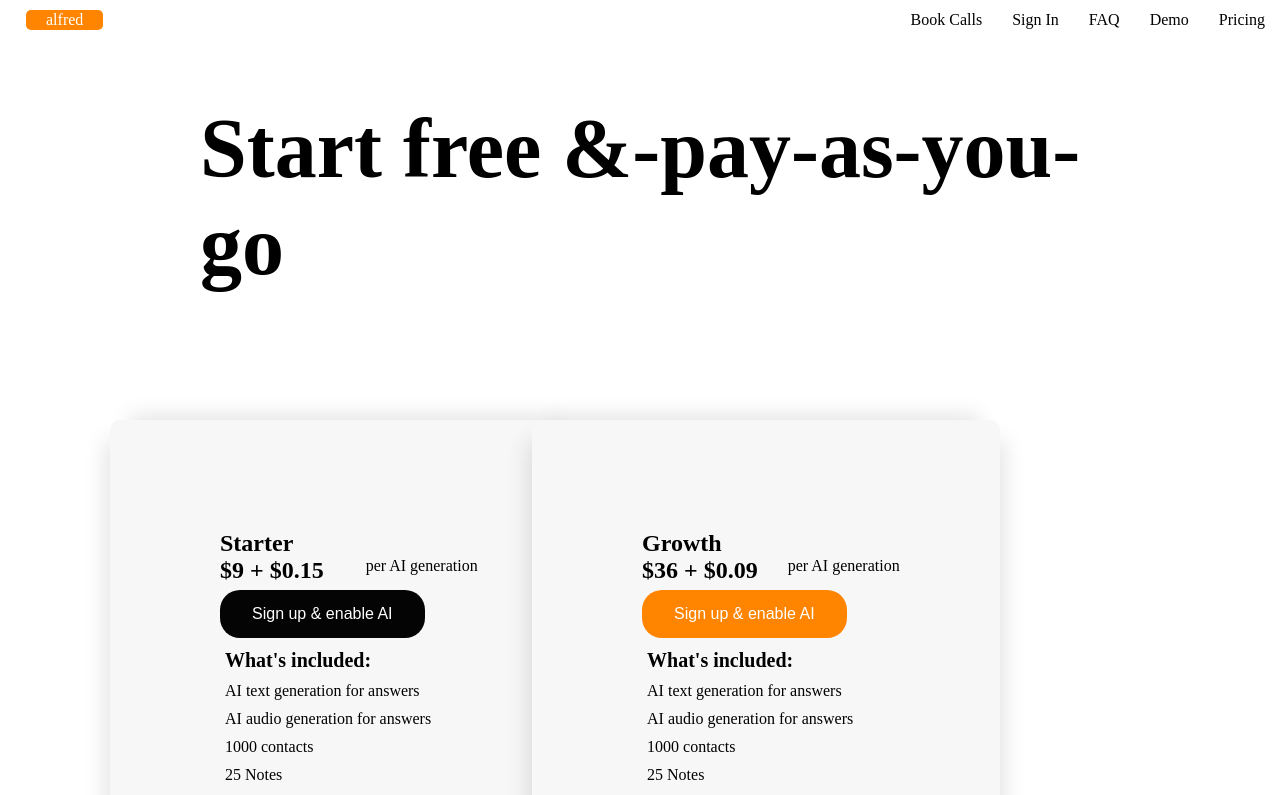
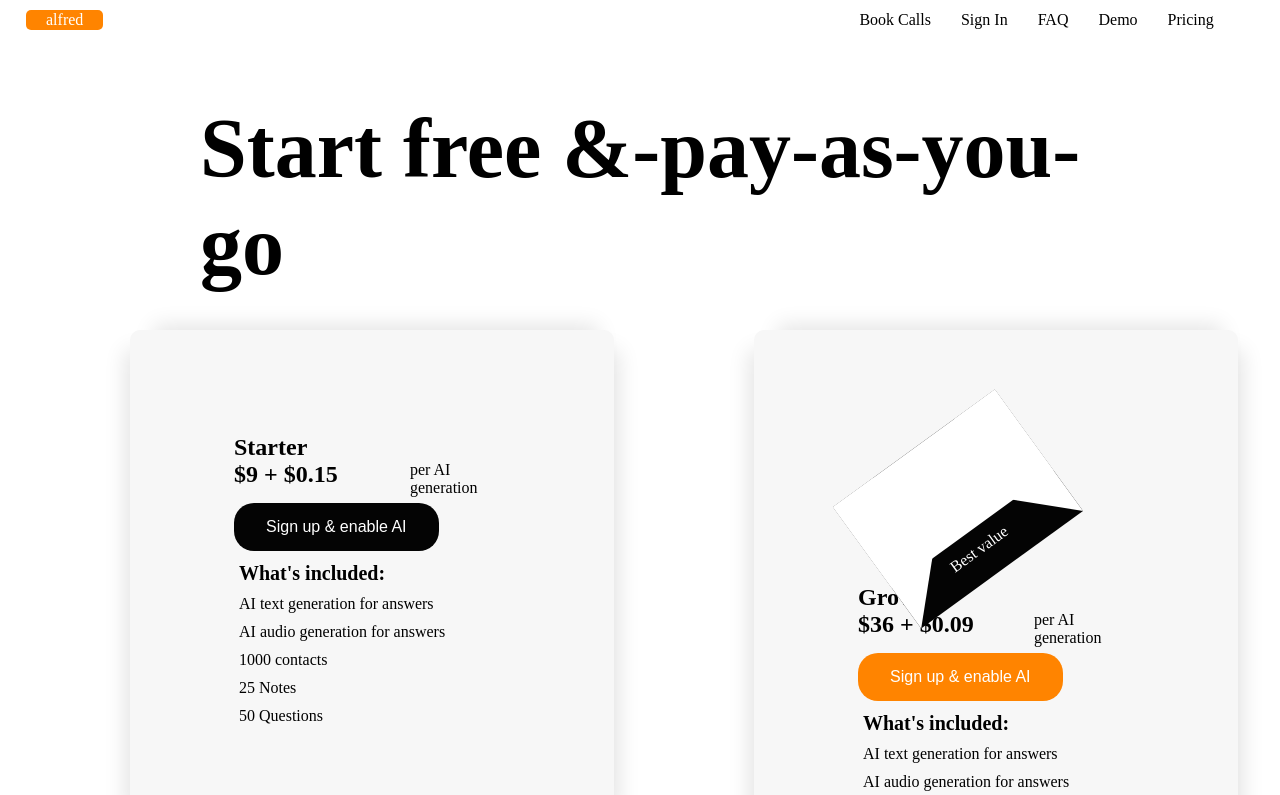
Before and after one commit to Jegedeglory/alfred, a React (Create React App) app: page / in a window 1280 px wide. Shown: the top 795 px of the page. Built offline with nearby package versions, Linux system fonts and the light colour scheme.

Commit message:
Added new

```diff
--- a/src/components/Header/Header.css
+++ b/src/components/Header/Header.css
@@ -1,3 +1,10 @@
+*{
+    padding: 0;
+    margin: 0;
+    text-decoration: none;
+    list-style: none;
+}
+
 .header {
     min-height: 100vh;
 }
@@ -16,35 +23,31 @@
 }
 
 .grid-divider {
-    display: grid;
+    display: flex;
     grid-template-columns: 1fr 1fr;
     grid-gap: 100px;
-    position: absolute;
-    top: 50%;
+    position: relative;
     padding: 10px;
     transform: translate(-50, -50%);
-    height: 50%;
-    width: 50%;
-    justify-content: flex-start;
-    align-items: flex-start;
+    width: 100%;
 }
 
 .divider {
-    display: block;
+    display: ;
     grid-template-columns: 1fr 1fr;
-    grid-gap: 20px;
+    /* grid-gap: 24px; */
     height: 80%;
     width: 80%;
-    padding: 10px 0 0 10px;
+    /* padding: 10px 0 0 10px; */
+    padding: 4px;
     border-radius: 10px;
-    margin: 10px;
+    margin: 20px;
     border: 100px solid rgb(247, 247, 247);
-    box-shadow: 0px -25px 20px -20px rgba(0, 0, 0, 0.105), 25px 0px 20px -20px rgba(0,0,0,0.105), 0px 25px 20px -20px rgba(0,0,0,0.105), -25px 0px 20px -20px rgba(0, 0, 0, 0.105);
+    box-shadow: 4px -25px 20px -20px rgba(0, 0, 0, 0.105), 25px 0px 20px -20px rgba(0,0,0,0.105), 0px 25px 20px -20px rgba(0,0,0,0.105), -25px 0px 20px -20px rgba(0, 0, 0, 0.105);
     align-items: center;
     justify-content: center;
+    align-content: center;
     background: rgb(247, 247, 247);
-    margin-left: auto;
-    margin-right: auto;
 }
 
 .main-phrase {
@@ -80,7 +83,7 @@
     padding: 0;
     margin: 0;
     display: inline;
-    word-wrap: break-word;
+    width: 100px;
 }
 
 p {
@@ -93,3 +96,23 @@ p {
     font-weight: 800;
     font-size: 20px;
 }
+
+.trapezoid {
+    color: #fff;
+    background: #040404;
+    border-bottom: 50px solid transparent;
+    border-top: 100px solid ;
+    border-left: 50px solid ;
+    border-right: 50px solid;
+    width: 100px;
+    height: 0px;
+    display: flex;
+    /* line-height: 30px; */
+    text-align: center;
+    transform: rotate(-36deg);
+    line-height: 20px;
+}
+
+.trapezoid__content {
+    padding: 10px;
+}
--- a/src/components/Header/Header.jsx
+++ b/src/components/Header/Header.jsx
@@ -27,6 +27,7 @@ const Header = () => (
           </div>
         </div>
         <div className='divider'>
+          <div className='trapezoid'><div className='trapezoid__content'>Best value</div></div>
         <h2 className='main-phrase'>Growth</h2>
           <h2 className='money-phrase'>$36 + $0.09</h2>
           <p className='AI-phrase'>per AI generation</p>
--- a/src/components/Navbar/Navbar.css
+++ b/src/components/Navbar/Navbar.css
@@ -54,12 +54,11 @@ ul {
     top: 0;
     margin-right: 20px;
     list-style-type: none;
-    width: 100%;
+    width: 96%;
 }
 
 
 li {
-    /* margin-left: auto; */
     margin-right: 20px;
     display: inline;
     text-align: center;
@@ -68,7 +67,7 @@ li {
 }
 
 ul li {
-    display: inline-block;
     line-height: 20px;
     margin: 0 5px;
+
 }
```
